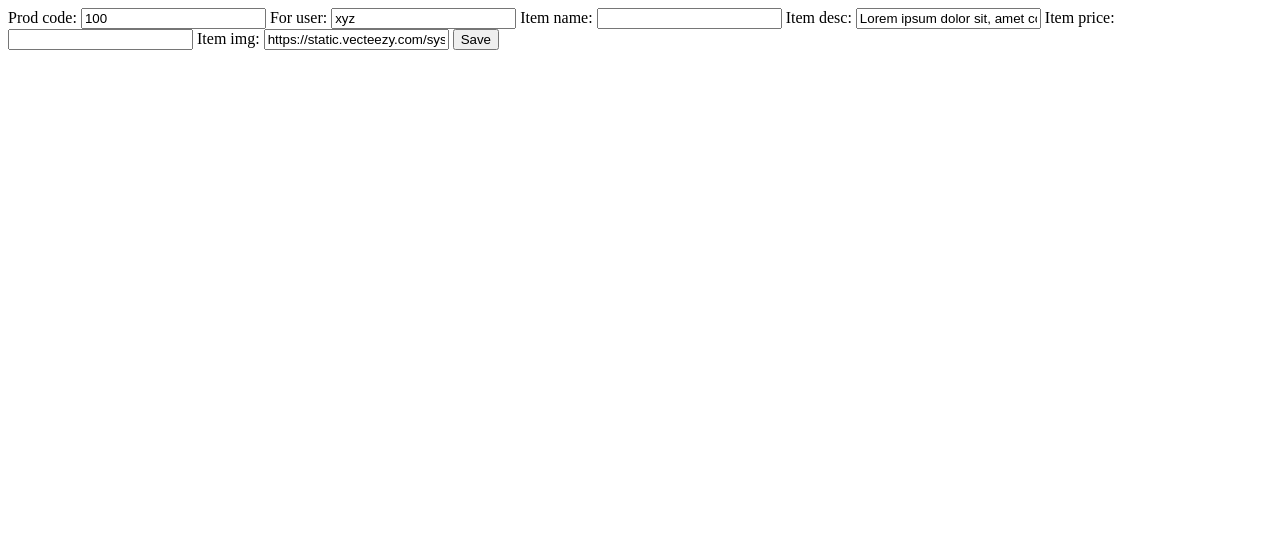
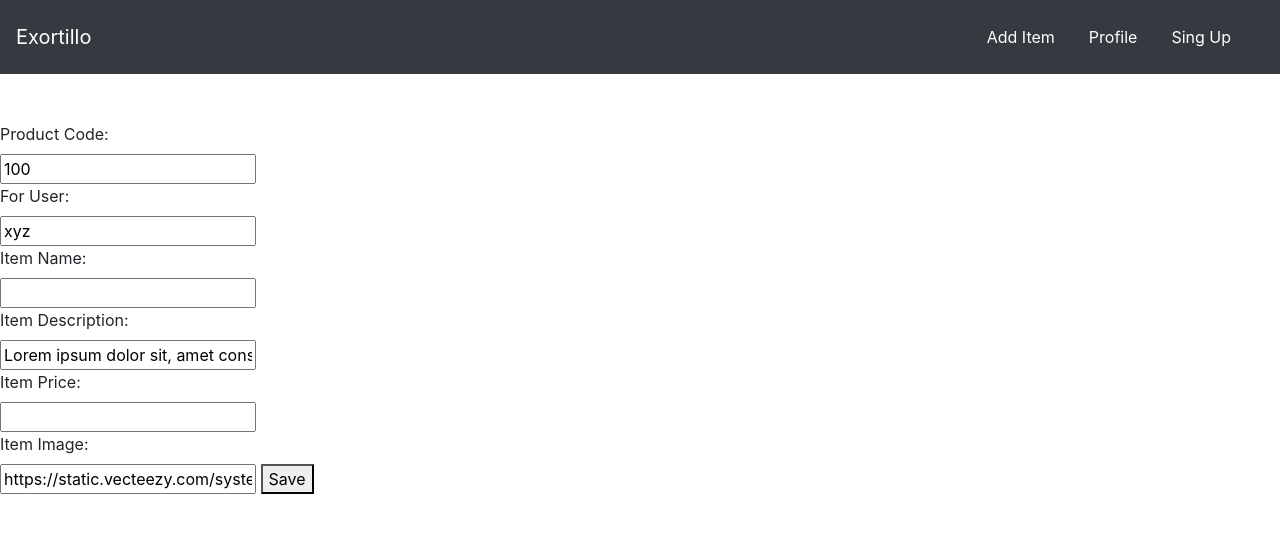
Before and after one commit to priyanshusawant/DJANGO_ITV, a Django app: page /food/add/ in a window 1280 px wide. Shown: the top 533 px of the page. Run offline with Django 4.2, Linux system fonts and the light colour scheme.

Commit message:
Commit:35

```diff
--- a/mysite/food/templates/food/base.html
+++ b/mysite/food/templates/food/base.html
@@ -18,7 +18,7 @@
         </a>
 
         <div class="navbar">
-            <a href="#" class="nav-item nav-link btn btn-dark">
+            <a href="{% url 'food:create_item' %}" class="nav-item nav-link btn btn-dark">
                 Add Item
             </a>
 
--- a/mysite/food/templates/food/item-form.html
+++ b/mysite/food/templates/food/item-form.html
@@ -1,5 +1,22 @@
+{% extends 'food/base.html' %}
+
+{% block body %}
+
 <form method="POST">
     {% csrf_token %}
-    {{ form }}
+    <label>Product Code:</label><br>
+    {{ form.prod_code }}
+    <br><label>For User: </label><br>
+    {{ form.for_user }}
+    <br><label>Item Name: </label><br>
+    {{ form.item_name }}
+    <br><label>Item Description: </label><br>
+    {{ form.Item_desc }}
+    <br><label>Item Price: </label><br>
+    {{ form.item_price }}
+    <br><label>Item Image: </label><br>
+    {{ form.item_img }}
     <button type="submit">Save</button>
 </form>
+
+{% endblock %}
```
Also changed, not shown: mysite/db.sqlite3, mysite/food/urls.py (line endings or trailing spaces).
